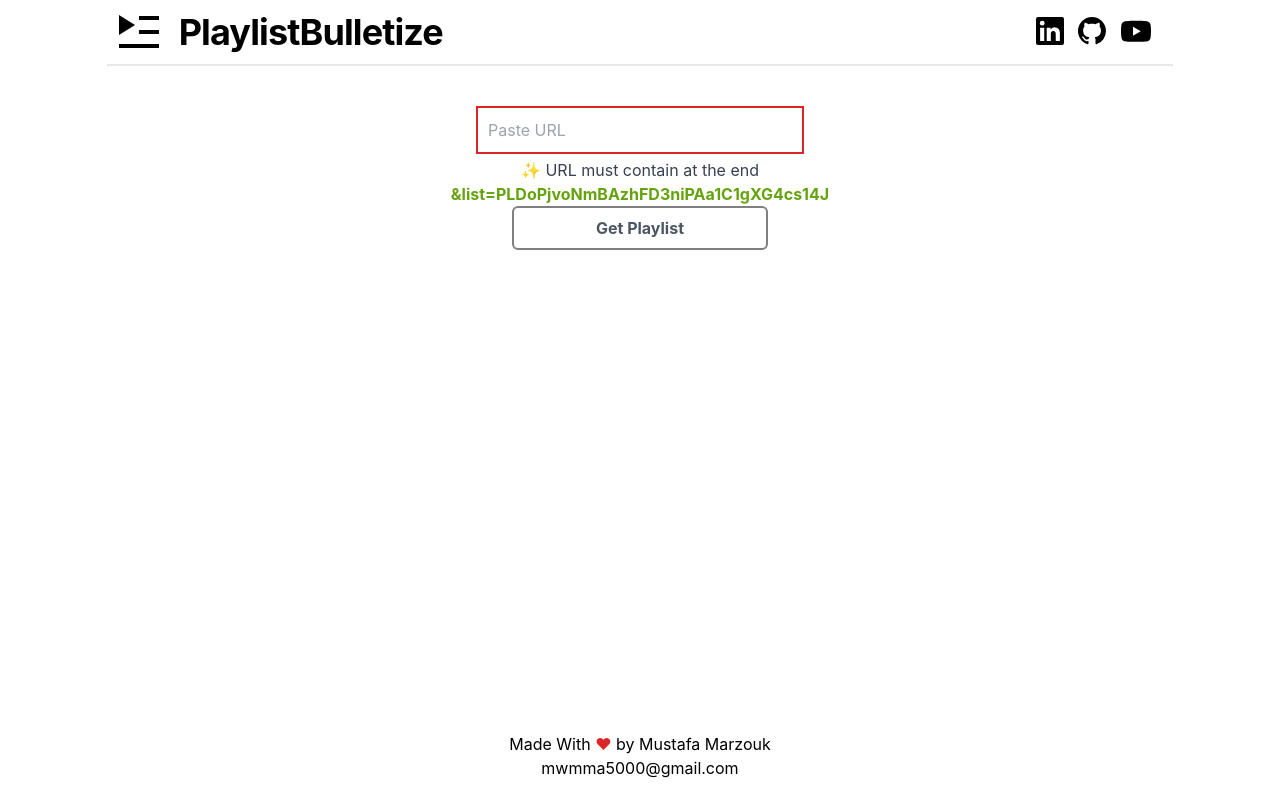
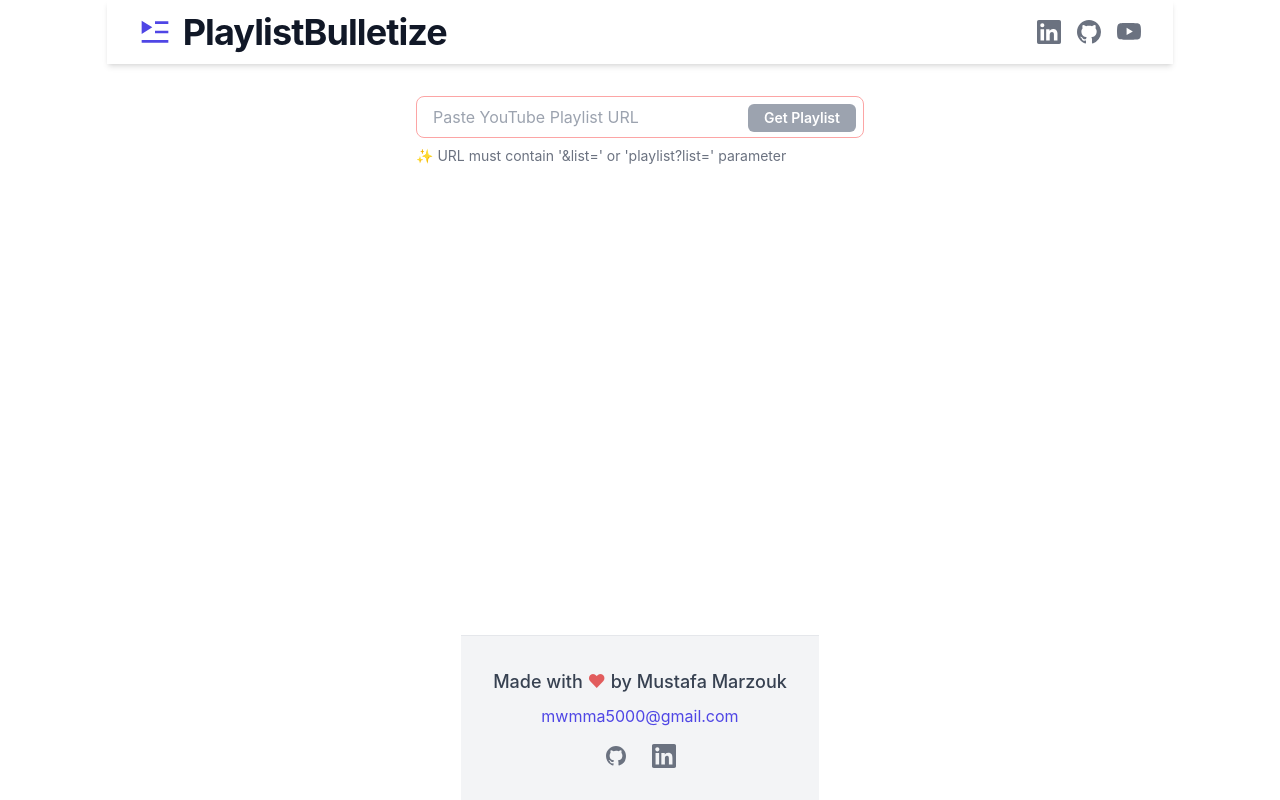
Before and after one commit to TopVirusMinus/PlaylistBulletize, a React (Vite) app: page / in a window 1280 px wide. Built offline with nearby package versions, Linux system fonts and the light colour scheme.

Commit message:
feat: Enhanced UI

```diff
--- a/package.json
+++ b/package.json
@@ -10,7 +10,6 @@
   },
   "dependencies": {
     "axios": "^1.3.1",
-    "puppeteer": "^19.6.3",
     "react": "^18.2.0",
     "react-dom": "^18.2.0",
     "react-hot-toast": "^2.4.0",
--- a/src/components/Footer.jsx
+++ b/src/components/Footer.jsx
@@ -2,13 +2,35 @@ import React from "react";
 
 const Footer = () => {
   return (
-    <div className="w-fit text-center h-fit mb-5 mt-8">
-      <p>
-        Made With <span className="text-red-600">&#10084;</span> by Mustafa
-        Marzouk
-      </p>
-      <p>mwmma5000@gmail.com</p>
-    </div>
+    <footer className="bg-gray-100 border-t border-gray-200">
+      <div className="max-w-7xl mx-auto py-8 px-4 sm:px-6 lg:px-8">
+        <div className="flex flex-col items-center justify-center">
+          <p className="text-gray-700 text-lg font-medium mb-2">
+            Made with <span className="text-red-600 animate-pulse">❤</span> by Mustafa Marzouk
+          </p>
+          <a
+            href="mailto:mwmma5000@gmail.com"
+            className="text-indigo-600 hover:text-indigo-800 transition duration-300 ease-in-out"
+          >
+            mwmma5000@gmail.com
+          </a>
+          <div className="mt-4 flex space-x-6">
+            <a href="https://github.com/TopVirusMinus" target="_blank" rel="noopener noreferrer" className="text-gray-500 hover:text-gray-700">
+              <span className="sr-only">GitHub</span>
+              <svg className="h-6 w-6" fill="currentColor" viewBox="0 0 24 24" aria-hidden="true">
+                <path fillRule="evenodd" d="M12 2C6.477 2 2 6.484 2 12.017c0 4.425 2.865 8.18 6.839 9.504.5.092.682-.217.682-.483 0-.237-.008-.868-.013-1.703-2.782.605-3.369-1.343-3.369-1.343-.454-1.158-1.11-1.466-1.11-1.466-.908-.62.069-.608.069-.608 1.003.07 1.531 1.032 1.531 1.032.892 1.53 2.341 1.088 2.91.832.092-.647.35-1.088.636-1.338-2.22-.253-4.555-1.113-4.555-4.951 0-1.093.39-1.988 1.029-2.688-.103-.253-.446-1.272.098-2.65 0 0 .84-.27 2.75 1.026A9.564 9.564 0 0112 6.844c.85.004 1.705.115 2.504.337 1.909-1.296 2.747-1.027 2.747-1.027.546 1.379.202 2.398.1 2.651.64.7 1.028 1.595 1.028 2.688 0 3.848-2.339 4.695-4.566 4.943.359.309.678.92.678 1.855 0 1.338-.012 2.419-.012 2.747 0 .268.18.58.688.482A10.019 10.019 0 0022 12.017C22 6.484 17.522 2 12 2z" clipRule="evenodd" />
+              </svg>
+            </a>
+            <a href="https://www.linkedin.com/in/mustafa-walid-273b951a9/" target="_blank" rel="noopener noreferrer" className="text-gray-500 hover:text-gray-700">
+              <span className="sr-only">LinkedIn</span>
+              <svg className="h-6 w-6" fill="currentColor" viewBox="0 0 24 24" aria-hidden="true">
+                <path fillRule="evenodd" d="M20.447 20.452h-3.554v-5.569c0-1.328-.027-3.037-1.852-3.037-1.853 0-2.136 1.445-2.136 2.939v5.667H9.351V9h3.414v1.561h.046c.477-.9 1.637-1.85 3.37-1.85 3.601 0 4.267 2.37 4.267 5.455v6.286zM5.337 7.433c-1.144 0-2.063-.926-2.063-2.065 0-1.138.92-2.063 2.063-2.063 1.14 0 2.064.925 2.064 2.063 0 1.139-.925 2.065-2.064 2.065zm1.782 13.019H3.555V9h3.564v11.452zM22.225 0H1.771C.792 0 0 .774 0 1.729v20.542C0 23.227.792 24 1.771 24h20.451C23.2 24 24 23.227 24 22.271V1.729C24 .774 23.2 0 22.222 0h.003z" clipRule="evenodd" />
+              </svg>
+            </a>
+          </div>
+        </div>
+      </div>
+    </footer>
   );
 };
 
--- a/src/components/Input.jsx
+++ b/src/components/Input.jsx
@@ -1,126 +1,99 @@
-import React from "react";
-import { useState, useEffect } from "react";
+import React, { useState, useEffect } from "react";
 import axios from "axios";
 import toast, { Toaster } from "react-hot-toast";
+
 const Input = ({ handleUrlChange, handlePlaylistInfo, playListInfo }) => {
   const [text, setText] = useState("");
   const [isLoading, setIsLoading] = useState(false);
   const [error, setError] = useState(false);
 
-  let playlistRegex =
-    /^(?:https?:\/\/)?(?:www\.)?(?:m\.)?youtube\.com\/(?:playlist\?list=|watch\?v=\w+&list=)([a-zA-Z0-9_-]+)/;
+  const playlistRegex = /^(?:https?:\/\/)?(?:www\.)?(?:m\.)?youtube\.com\/(?:playlist\?list=|watch\?v=\w+&list=)([a-zA-Z0-9_-]+)/;
+
   const isValidYouTubePlaylistUrl = (url) => {
-    var result = playlistRegex.exec(url);
-    if (result) {
-      return {
-        valid: true,
-        playlistId: result[1],
-      };
-    }
-    return {
-      valid: false,
-      playlistId: "",
-    };
+    const result = playlistRegex.exec(url);
+    return result ? { valid: true, playlistId: result[1] } : { valid: false, playlistId: "" };
   };
 
   useEffect(() => {
     if (isValidYouTubePlaylistUrl(text).valid) {
-      let id = playlistRegex.exec(text)[1];
-
-      setText(
-        (prev) =>
-          playlistRegex.test(text) &&
-          `https://www.youtube.com/playlist?list=${id}`
-      );
+      const id = playlistRegex.exec(text)[1];
+      setText(`https://www.youtube.com/playlist?list=${id}`);
     }
   }, [text]);
 
   const handleChange = (e) => {
-    setText((prev) => e.target.value);
-    handleUrlChange((prev) => e.target.value);
+    setText(e.target.value);
+    handleUrlChange(e.target.value);
   };
-  const getPlaylistData = async (nextPageToken, ct) => {
+
+  const getPlaylistData = async (nextPageToken, ct = 0) => {
     try {
-      setIsLoading((prev) => true);
-
+      setIsLoading(true);
       const url = `https://www.googleapis.com/youtube/v3/playlistItems?playlistId=${
         text.split("=")[1]
       }&key=${
         import.meta.env.VITE_YOUTUBE_API_KEY
       }&maxResults=50&part=snippet,id${
-        nextPageToken && `&pageToken=${nextPageToken}`
+        nextPageToken ? `&pageToken=${nextPageToken}` : ""
       }`;
 
       const response = await axios.get(url);
       const playlistData = response?.data.items;
-      let nextPages = [];
-      let currentNextPageToken = response.data.nextPageToken;
 
-      setIsLoading((prev) => false);
+      setIsLoading(false);
       if (playlistData.length > 0) {
         handlePlaylistInfo((prev) => [...prev, ...playlistData]);
-        setError((prev) => "");
+        setError("");
       } else {
-        handlePlaylistInfo((prev) => "");
-        setError((prev) => "Playlist Not Found");
+        handlePlaylistInfo([]);
+        setError("Playlist Not Found");
       }
 
-      if (currentNextPageToken || ct === 100) {
-        getPlaylistData(currentNextPageToken, ct + 1);
-      } else {
-        return;
+      if (response.data.nextPageToken && ct < 100) {
+        getPlaylistData(response.data.nextPageToken, ct + 1);
       }
     } catch (error) {
-      //console.log(error);
-      setIsLoading((prev) => false);
-      setError((prev) => true);
+      setIsLoading(false);
+      setError("An error occurred while fetching the playlist");
     }
   };
 
   return (
-    <div className="flex flex-col items-center">
+    <div className="flex flex-col items-center mt-8">
+      <div className="w-full max-w-md">
+        <div className="relative">
           <input
             type="text"
             value={text}
-        placeholder="Paste URL"
-        onChange={(e) => handleChange(e)}
-        className={`bg-transparent outline-none p-2 w-96 max-w-xs ${
-          !playlistRegex.test(text) ? "outline-red-600" : "outline-lime-400"
-        } `}
+            placeholder="Paste YouTube Playlist URL"
+            onChange={handleChange}
+            className={`w-full px-4 py-2 text-gray-700 bg-white border rounded-lg focus:outline-none focus:ring-2 transition-colors ${
+              !playlistRegex.test(text) ? "focus:ring-red-300 border-red-300" : "focus:ring-indigo-300 border-gray-300"
+            }`}
           />
-      <p
-        className={` ${
-          !playListInfo[0] ? "opacity-100" : "opacity-0"
-        }  sm:text-center mt-2 text-gray-700`}
-      >
-        {!playlistRegex.test(text) ? (
-          <>
-            {"✨ URL must contain at the end "}
-            <br />
-            <strong className="text-lime-600">
-              &list=PLDoPjvoNmBAzhFD3niPAa1C1gXG4cs14J
-            </strong>
-          </>
-        ) : isLoading ? (
-          "Fetching Playlist..."
-        ) : error ? (
-          "💔 Playlist Not Found"
-        ) : playListInfo[0] ? (
-          toast.success("Playlist Found!")
-        ) : (
-          ""
-        )}
-      </p>
           <button
             onClick={() => {
               getPlaylistData("");
-          handlePlaylistInfo((prev) => "");
+              handlePlaylistInfo([]);
             }}
-        disabled={!playlistRegex.test(text)}
-        className="border-2 enabled:border-black p-2 w-64 font-bold rounded-md enabled:hover:bg-black enabled:hover:text-gray-50 disabled:border-[gray] disabled:text-gray-600"
+            disabled={!playlistRegex.test(text) || isLoading}
+            className="absolute right-0 top-0 mt-2 mr-2 bg-indigo-600 text-white px-4 py-1 rounded-md text-sm font-semibold hover:bg-indigo-700 focus:outline-none focus:ring-2 focus:ring-indigo-500 focus:ring-opacity-50 disabled:bg-gray-400 disabled:cursor-not-allowed transition-colors"
           >
-        Get Playlist
+            {isLoading ? "Loading..." : "Get Playlist"}
           </button>
+        </div>
+        <p className={`mt-2 text-sm ${error ? "text-red-500" : "text-gray-500"}`}>
+          {!playlistRegex.test(text)
+            ? "✨ URL must contain '&list=' or 'playlist?list=' parameter"
+            : error
+            ? error
+            : isLoading
+            ? "Fetching Playlist..."
+            : playListInfo.length > 0
+            ? `Found ${playListInfo.length} videos in the playlist`
+            : ""}
+        </p>
+      </div>
       <Toaster />
     </div>
   );
--- a/src/components/Navbar.jsx
+++ b/src/components/Navbar.jsx
@@ -1,15 +1,19 @@
 import React from "react";
+
 const Navbar = () => {
   return (
-    <div className="flex justify-between p-2 items-center border-b-2  mb-11">
-      <div className=" flex items-center gap-4  border-b-gray-200 select-none">
+    <nav className="bg-white shadow-md">
+      <div className="max-w-7xl mx-auto px-4 sm:px-6 lg:px-8">
+        <div className="flex justify-between h-16">
+          <div className="flex items-center">
             <svg
               stroke="currentColor"
               fill="currentColor"
               strokeWidth="0"
               viewBox="0 0 24 24"
-          height="3em"
-          width="3em"
+              height="2em"
+              width="2em"
+              className="text-indigo-600"
               xmlns="http://www.w3.org/2000/svg"
             >
               <title>Playlist Bulletize</title>
@@ -20,69 +24,47 @@ const Navbar = () => {
             </svg>
             <a
               href="/"
-          className="font-bold lg:text-4xl md:text-4xl sm:text-sm	tracking-tight cursor-pointer"
+              className="ml-3 font-bold text-2xl sm:text-3xl lg:text-4xl tracking-tight text-gray-900 hover:text-indigo-600 transition duration-150"
             >
               PlaylistBulletize
             </a>
           </div>
-      <div className="flex justify-evenly w-36">
+          <div className="flex items-center space-x-4">
             <a
               href="https://www.linkedin.com/in/mustafa-walid-273b951a9/"
               target="_blank"
+              rel="noopener noreferrer"
+              className="text-gray-500 hover:text-indigo-600 transition duration-150"
             >
-          <svg
-            xmlns="http://www.w3.org/2000/svg"
-            width="28"
-            height="28"
-            viewBox="0 0 34 34"
-            className="global-nav__logo"
-          >
+              <svg xmlns="http://www.w3.org/2000/svg" width="24" height="24" viewBox="0 0 34 34" className="fill-current">
                 <title>LinkedIn</title>
-            <g>
-              <path
-                d="M34,2.5v29A2.5,2.5,0,0,1,31.5,34H2.5A2.5,2.5,0,0,1,0,31.5V2.5A2.5,2.5,0,0,1,2.5,0h29A2.5,2.5,0,0,1,34,2.5ZM10,13H5V29h5Zm.45-5.5A2.88,2.88,0,0,0,7.59,4.6H7.5a2.9,2.9,0,0,0,0,5.8h0a2.88,2.88,0,0,0,2.95-2.81ZM29,19.28c0-4.81-3.06-6.68-6.1-6.68a5.7,5.7,0,0,0-5.06,2.58H17.7V13H13V29h5V20.49a3.32,3.32,0,0,1,3-3.58h.19c1.59,0,2.77,1,2.77,3.52V29h5Z"
-                fill="currentColor"
-              ></path>
-            </g>
+                <path d="M34,2.5v29A2.5,2.5,0,0,1,31.5,34H2.5A2.5,2.5,0,0,1,0,31.5V2.5A2.5,2.5,0,0,1,2.5,0h29A2.5,2.5,0,0,1,34,2.5ZM10,13H5V29h5Zm.45-5.5A2.88,2.88,0,0,0,7.59,4.6H7.5a2.9,2.9,0,0,0,0,5.8h0a2.88,2.88,0,0,0,2.95-2.81ZM29,19.28c0-4.81-3.06-6.68-6.1-6.68a5.7,5.7,0,0,0-5.06,2.58H17.7V13H13V29h5V20.49a3.32,3.32,0,0,1,3-3.58h.19c1.59,0,2.77,1,2.77,3.52V29h5Z"></path>
               </svg>
             </a>
-
             <a
-          href="https://github.com/TopVirusMinus"
+              href="https://github.com/TopVirusMinus/PlaylistBulletize"
               target="_blank"
-          className="footer-octicon"
-          title="GitHub"
+              rel="noopener noreferrer"
+              className="text-gray-500 hover:text-indigo-600 transition duration-150"
             >
-          <svg
-            aria-hidden="true"
-            className="octicon octicon-mark-github"
-            width="28"
-            height="28"
-            version="1.1"
-            viewBox="0 0 16 16"
-          >
-            <path
-              fillRule="evenodd"
-              d="M8 0C3.58 0 0 3.58 0 8c0 3.54 2.29 6.53 5.47 7.59.4.07.55-.17.55-.38 0-.19-.01-.82-.01-1.49-2.01.37-2.53-.49-2.69-.94-.09-.23-.48-.94-.82-1.13-.28-.15-.68-.52-.01-.53.63-.01 1.08.58 1.23.82.72 1.21 1.87.87 2.33.66.07-.52.28-.87.51-1.07-1.78-.2-3.64-.89-3.64-3.95 0-.87.31-1.59.82-2.15-.08-.2-.36-1.02.08-2.12 0 0 .67-.21 2.2.82.64-.18 1.32-.27 2-.27.68 0 1.36.09 2 .27 1.53-1.04 2.2-.82 2.2-.82.44 1.1.16 1.92.08 2.12.51.56.82 1.27.82 2.15 0 3.07-1.87 3.75-3.65 3.95.29.25.54.73.54 1.48 0 1.07-.01 1.93-.01 2.2 0 .21.15.46.55.38A8.013 8.013 0 0 0 16 8c0-4.42-3.58-8-8-8z"
-            ></path>
+              <svg aria-hidden="true" width="24" height="24" viewBox="0 0 16 16" className="fill-current">
+                <path fillRule="evenodd" d="M8 0C3.58 0 0 3.58 0 8c0 3.54 2.29 6.53 5.47 7.59.4.07.55-.17.55-.38 0-.19-.01-.82-.01-1.49-2.01.37-2.53-.49-2.69-.94-.09-.23-.48-.94-.82-1.13-.28-.15-.68-.52-.01-.53.63-.01 1.08.58 1.23.82.72 1.21 1.87.87 2.33.66.07-.52.28-.87.51-1.07-1.78-.2-3.64-.89-3.64-3.95 0-.87.31-1.59.82-2.15-.08-.2-.36-1.02.08-2.12 0 0 .67-.21 2.2.82.64-.18 1.32-.27 2-.27.68 0 1.36.09 2 .27 1.53-1.04 2.2-.82 2.2-.82.44 1.1.16 1.92.08 2.12.51.56.82 1.27.82 2.15 0 3.07-1.87 3.75-3.65 3.95.29.25.54.73.54 1.48 0 1.07-.01 1.93-.01 2.2 0 .21.15.46.55.38A8.013 8.013 0 0 0 16 8c0-4.42-3.58-8-8-8z"></path>
               </svg>
             </a>
-
-        <a href="https://www.youtube.com/watch?v=LJAI_do-sao" target="_blank">
-          <svg
-            stroke="currentColor"
-            fill="currentColor"
-            strokeWidth="0"
-            viewBox="0 0 16 16"
-            height="30px"
-            width="30px"
-            xmlns="http://www.w3.org/2000/svg"
+            <a
+              href="https://www.youtube.com/watch?v=LJAI_do-sao"
+              target="_blank"
+              rel="noopener noreferrer"
+              className="text-gray-500 hover:text-indigo-600 transition duration-150"
             >
+              <svg stroke="currentColor" fill="currentColor" strokeWidth="0" viewBox="0 0 16 16" height="24" width="24" xmlns="http://www.w3.org/2000/svg">
                 <path d="M8.051 1.999h.089c.822.003 4.987.033 6.11.335a2.01 2.01 0 0 1 1.415 1.42c.101.38.172.883.22 1.402l.01.104.022.26.008.104c.065.914.073 1.77.074 1.957v.075c-.001.194-.01 1.108-.082 2.06l-.008.105-.009.104c-.05.572-.124 1.14-.235 1.558a2.007 2.007 0 0 1-1.415 1.42c-1.16.312-5.569.334-6.18.335h-.142c-.309 0-1.587-.006-2.927-.052l-.17-.006-.087-.004-.171-.007-.171-.007c-1.11-.049-2.167-.128-2.654-.26a2.007 2.007 0 0 1-1.415-1.419c-.111-.417-.185-.986-.235-1.558L.09 9.82l-.008-.104A31.4 31.4 0 0 1 0 7.68v-.123c.002-.215.01-.958.064-1.778l.007-.103.003-.052.008-.104.022-.26.01-.104c.048-.519.119-1.023.22-1.402a2.007 2.007 0 0 1 1.415-1.42c.487-.13 1.544-.21 2.654-.26l.17-.007.172-.006.086-.003.171-.007A99.788 99.788 0 0 1 7.858 2h.193zM6.4 5.209v4.818l4.157-2.408L6.4 5.209z"></path>
               </svg>
             </a>
           </div>
         </div>
+      </div>
+    </nav>
   );
 };
 
```
Also changed, not shown: src/components/Results.jsx (+93 -74 lines), 2 other files (tests, documents, lock files or other folders). Lines whose indentation alone changed are shown as unchanged.
